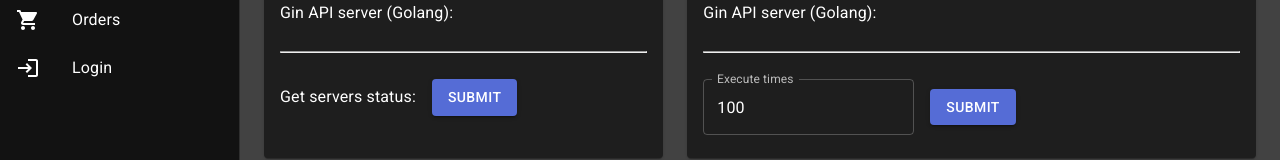
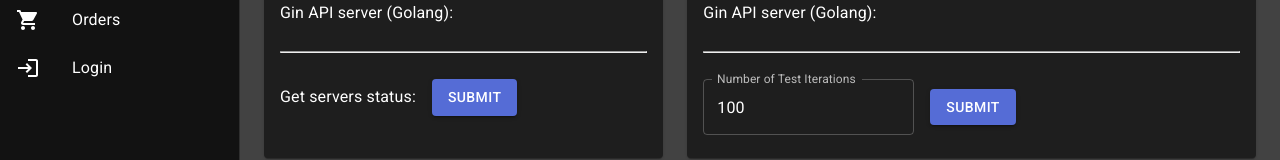
Before and after one commit to onlineeric/eric-demo-react-ts, a React (Create React App) app: page /home in a window 1280 px wide. Shown: the part 238-398 px from the top of the page. Built offline with nearby package versions, Linux system fonts and the light colour scheme; no server answers.

Commit message:
rename execute times to test iterations

```diff
--- a/src/home/RequestPanel.tsx
+++ b/src/home/RequestPanel.tsx
@@ -36,14 +36,14 @@ const getStatusResult = (status: number | null | typeof LOADING_STATUS) => {
 
 export default function RequestPanel() {
 	// get env var
-	const [executeTimes, setExecuteTimes] = React.useState(100);
+	const [numIterations, setNumIterations] = React.useState(100);
 	const [minimalApiStatus, setMinimalApiStatus] = React.useState<number | null | typeof LOADING_STATUS>(null);
 	const [controllerApiStatus, setControllerApiStatus] = React.useState<number | null | typeof LOADING_STATUS>(null);
 	const [ginApiStatus, setGinApiStatus] = React.useState<number | null | typeof LOADING_STATUS>(null);
 	const dispatch = useAppDispatch();
 
 	const callAPIs = React.useCallback(async () => {
-		if (executeTimes < 1 || executeTimes > 1000) {
+		if (numIterations < 1 || numIterations > 1000) {
 			return;
 		}
 		dispatch(clearAllResponses());
@@ -51,19 +51,19 @@ export default function RequestPanel() {
 		setMinimalApiStatus(LOADING_STATUS);
 		setGinApiStatus(LOADING_STATUS);
 
-		ControllerBasedApiLib.getSha256Benchmark(executeTimes).then((res) => {
+		ControllerBasedApiLib.getSha256Benchmark(numIterations).then((res) => {
 			setControllerApiStatus(res.status);
 			dispatch(addResponse(ControllerBasedApiLib.createServerResponse(res)));
 		});
-		MinimalApiLib.getSha256Benchmark(executeTimes).then((res) => {
+		MinimalApiLib.getSha256Benchmark(numIterations).then((res) => {
 			setMinimalApiStatus(res.status);
 			dispatch(addResponse(MinimalApiLib.createServerResponse(res)));
 		});
-		GinApiLib.getSha256Benchmark(executeTimes).then((res) => {
+		GinApiLib.getSha256Benchmark(numIterations).then((res) => {
 			setGinApiStatus(res.status);
 			dispatch(addResponse(GinApiLib.createServerResponse(res)));
 		});
-	}, [executeTimes]);
+	}, [numIterations]);
 
 	return (
 		<Paper
@@ -85,14 +85,14 @@ export default function RequestPanel() {
 			</div>
 			<Box sx={{ display: 'flex', alignItems: 'center', mt: 1, mb: 1 }}>
 				<TextField
-					id="idTextExecTimes"
-					label="Execute times"
+					id="idNumIterations"
+					label="Number of Test Iterations"
 					variant="outlined"
-					value={executeTimes}
+					value={numIterations}
 					type="number"
-					onChange={(e) => setExecuteTimes(parseInt(e.target.value))}
-					error={executeTimes < 1 || executeTimes > 1000}
-					helperText={executeTimes < 1 || executeTimes > 1000 ? '1 ~ 1000' : ''}
+					onChange={(e) => setNumIterations(parseInt(e.target.value))}
+					error={numIterations < 1 || numIterations > 1000}
+					helperText={numIterations < 1 || numIterations > 1000 ? '1 ~ 1000' : ''}
 				/>
 				<Button variant="contained" color="primary" sx={{ ml: 2 }} onClick={callAPIs}>
 					Submit
```
